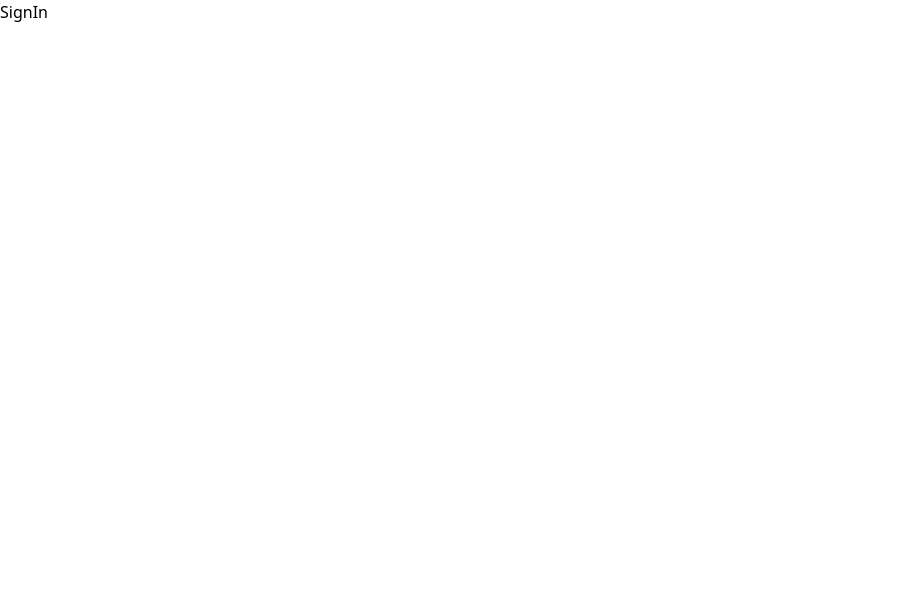
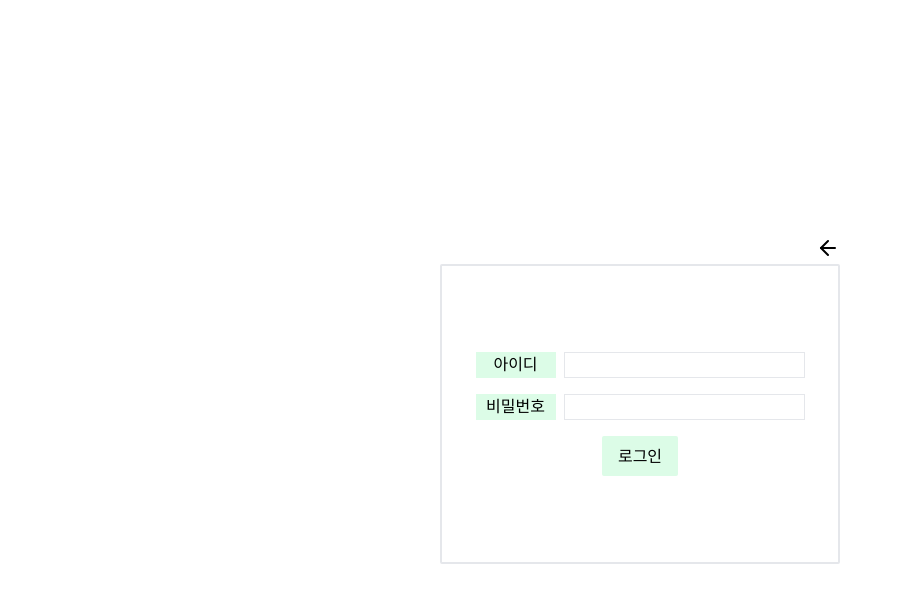
Before and after one commit to jigong2024/onboarding-intern-2025, a React (Vite) app: page /signin in a window 1280 px wide. Shown: the top 602 px of the page, without its empty margins (0-902 px from the left). Built offline with nearby package versions, Linux system fonts and the light colour scheme.

Commit message:
feat: 로그인 페이지 기본적 UI 구성

```diff
--- a/src/pages/auth/Signin.tsx
+++ b/src/pages/auth/Signin.tsx
@@ -1,5 +1,121 @@
+import { useNavigate } from "react-router-dom";
+import { useAuthStore } from "../../stores/authStore";
+import { useState } from "react";
+import { authApi } from "../../api/auth";
+import { ArrowLeft } from "lucide-react";
+import { AxiosError } from "axios";
+
 const SignIn = () => {
-  return <div>SignIn</div>;
+  const navigate = useNavigate();
+  const { setAuth } = useAuthStore();
+
+  const [formData, setFormData] = useState({
+    id: "",
+    password: "",
+  });
+
+  const [isLoading, setIsLoading] = useState(false);
+
+  const handleSubmit = async (e: React.FormEvent) => {
+    e.preventDefault();
+    setIsLoading(true);
+
+    try {
+      const { data } = await authApi.login(formData);
+      setAuth(data.accessToken, {
+        id: data.userId,
+        nickname: data.nickname,
+        avatar: data.avatar,
+      });
+      navigate("/");
+    } catch (error: unknown) {
+      if (error instanceof AxiosError) {
+        // 타임아웃 에러
+        if (error.code === "ECONNABORTED") {
+          alert("서버 응답 시간이 초과되었습니다. 잠시 후 다시 시도해주세요.");
+        }
+        // 네트워크 에러
+        else if (error.code === "ERR_NETWORK") {
+          alert("서버에 연결할 수 없습니다. 잠시 후 다시 시도해주세요.");
+        }
+        // API 에러 (response가 있는 경우)
+        else if (error.response) {
+          alert("아이디 또는 비밀번호를 확인해주세요.");
+        }
+        // 기타 에러
+        else {
+          alert("로그인 중 오류가 발생했습니다. 잠시 후 다시 시도해주세요.");
+        }
+      }
+    } finally {
+      setIsLoading(false);
+    }
+  };
+
+  return (
+    <div className="w-full h-screen flex flex-col justify-center items-center">
+      <div className="flex justify-end w-[400px] mb-1">
+        <button className="hover:bg-gray-100" onClick={() => navigate(-1)}>
+          <ArrowLeft size={24} />
+        </button>
+      </div>
+
+      <div className="border-2 rounded-sm w-[400px] h-[300px]">
+        <form
+          onSubmit={handleSubmit}
+          className="w-full h-full flex flex-col justify-center items-center gap-4"
+        >
+          {/* 아이디 필드 */}
+
+          <div className="flex justify-center gap-2 w-full">
+            <label htmlFor="id" className="bg-green-100 w-20 text-center">
+              아이디
+            </label>
+            <input
+              type="text"
+              id="id"
+              disabled={isLoading}
+              required
+              value={formData.id}
+              onChange={(e) => {
+                setFormData({ ...formData, id: e.target.value });
+              }}
+              className="border px-1"
+            />
+          </div>
+
+          {/* 비밀번호 필드 */}
+
+          <div className="flex justify-center gap-2 w-full">
+            <label htmlFor="password" className="bg-green-100 w-20 text-center">
+              비밀번호
+            </label>
+            <input
+              type="password"
+              id="password"
+              disabled={isLoading}
+              required
+              value={formData.password}
+              onChange={(e) => {
+                setFormData({ ...formData, password: e.target.value });
+              }}
+              className="border px-1"
+            />
+          </div>
+
+          <div>
+            <button
+              type="submit"
+              disabled={isLoading}
+              className="bg-green-100 hover:bg-green-200 py-2 px-4 rounded-sm disabled:bg-gray-100 disabled:cursor-not-allowed"
+            >
+              {isLoading ? "로그인 중..." : "로그인"}
+            </button>
+          </div>
+        </form>
+      </div>
+    </div>
+  );
 };
 
 export default SignIn;
--- a/src/types/auth.ts
+++ b/src/types/auth.ts
@@ -36,7 +36,7 @@ export interface UserResponse {
   success: true;
 }
 
-export interface UpdateProfileResponse extends AuthResponse {
+export interface UpdateProfileResponse extends RegisterResponse {
   avatar: string;
   nickname: string;
 }
```
